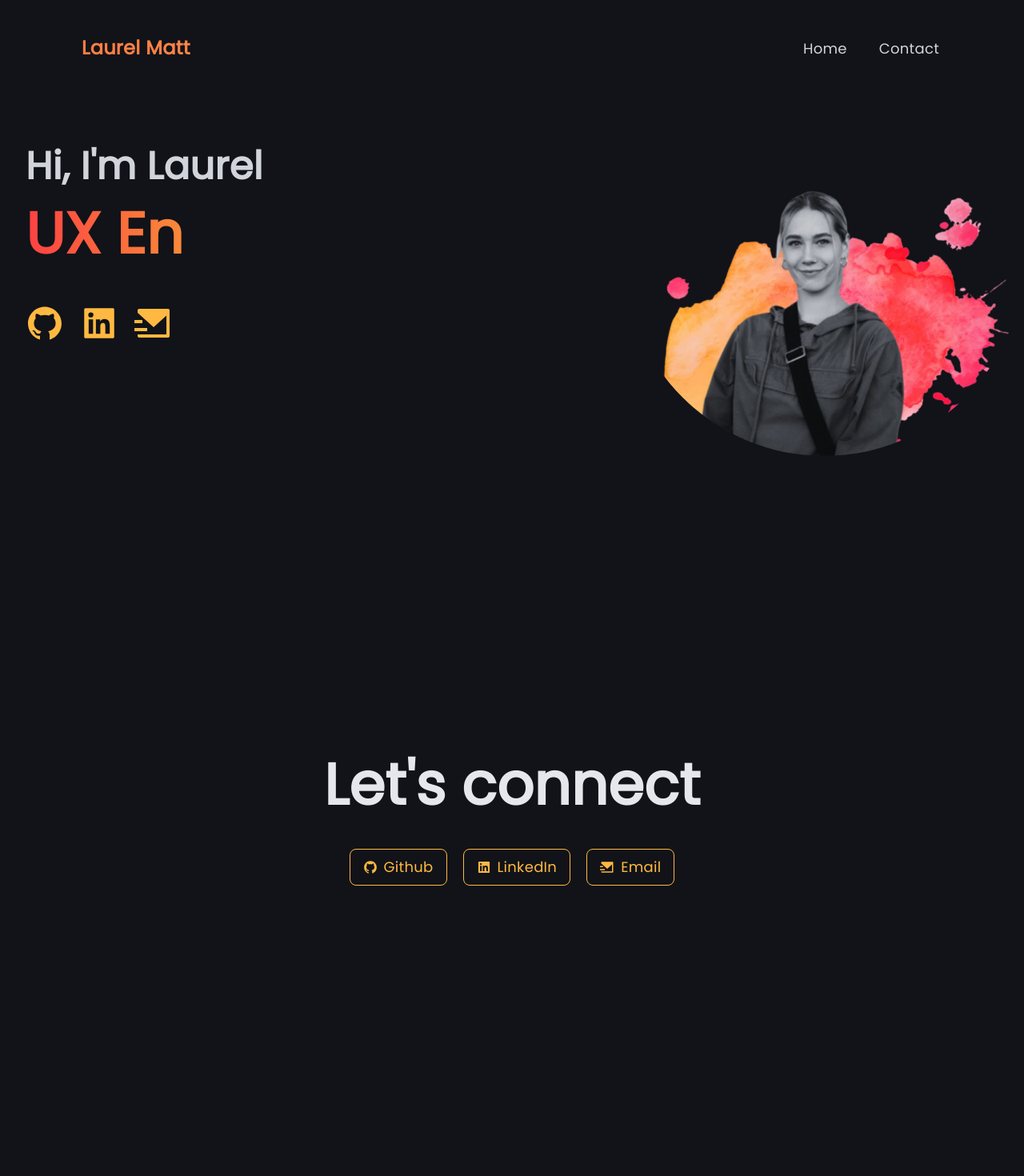
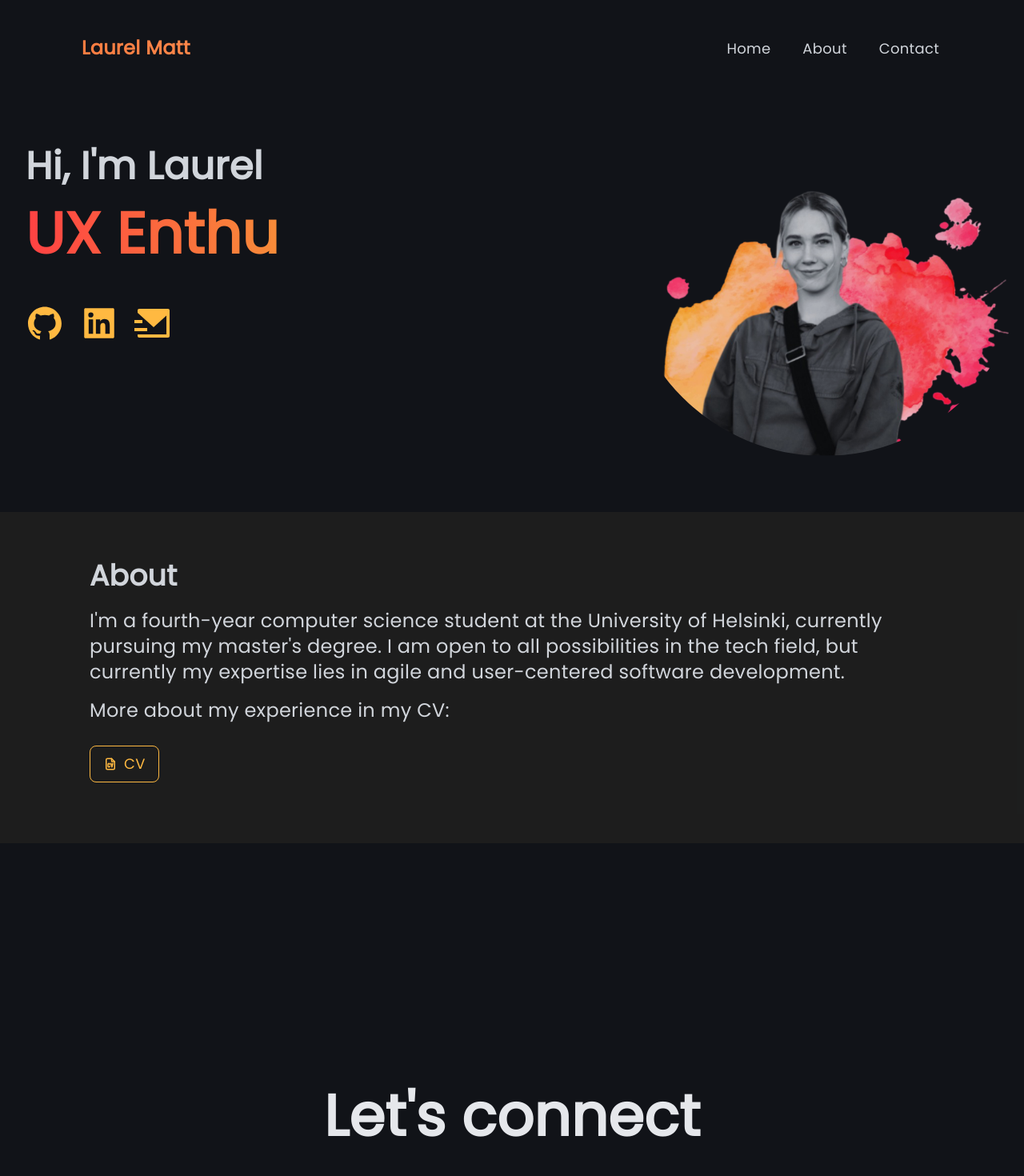
Before and after one commit to laurelcrelia/laurelcrelia.github.io, a React (Create React App) app: page /#/ in a window 1280 px wide. Shown: the top 1470 px of the page at 80% size. Before the commit the page ends 1440 px from the top, so only its background shows below. Built offline with nearby package versions, Linux system fonts and the light colour scheme.

Commit message:
Add About section

```diff
--- /dev/null
+++ b/src/components/About.jsx
@@ -0,0 +1,40 @@
+import React from "react"
+import { TbFileCv } from "react-icons/tb";
+
+const About= () => {
+    return (
+      <div className="py-10 text-white bg-[#1e1e1ef5] h-auto "id="about">
+        <div className="flex sm:flex-row items-center px-10 max-w-6xl mx-auto">
+            <div>
+                <div className="p-2">
+                    <div className="text-gray-300 my-3">
+                        <h3 className="text-4xl font-semibold mb-5">About</h3>
+                        <p className="flex items-center justify-center mb-4 text-xl md:text-2xl">
+                            I&apos;m a fourth-year computer science student at the University of Helsinki,
+                            currently pursuing my master&apos;s degree.
+                            I am open to all possibilities in the tech field, but currently my expertise lies in agile and user-centered software development.
+                        </p>
+                        <p className="flex items-center justify-start text-xl md:text-2xl">
+                        More about my experience in my CV:
+                        </p>
+                        <div className="my-7 sm:justify-center md:justify-start flex flex-col gap-5 text-5xl text-primary sm:flex-row">
+                        <a
+                                target="_blank"
+                                rel="noopener noreferrer"
+                                href="https://drive.google.com/file/d/1rszwL5F5OuKhJV3-JxG8Ge6mbUCCTIsA/view?usp=sharing"
+                                className="button-hover flex items-center justify-center rounded-lg border vibrant-border px-4 py-2 text-lg vibrant-text"
+                                >
+                                <TbFileCv className="mr-2 icon-primary" /> CV
+                            </a>
+                        </div>
+                    </div>
+
+
+                </div>
+            </div>
+        </div>
+      </div>
+    )
+  }
+
+export default About;
--- a/src/components/Navbar.jsx
+++ b/src/components/Navbar.jsx
@@ -8,6 +8,12 @@ const Navbar = () => {
 
     const handleNav = () => {
       setNav(!nav)
+    }
+
+    const scrollWithOffset = (el) => {
+      const yCoordinate = el.getBoundingClientRect().top + window.pageYOffset
+      const yOffset = -100
+      window.scrollTo({ top: yCoordinate + yOffset, behavior: 'smooth' })
     }
 
     return (
@@ -26,6 +32,13 @@ const Navbar = () => {
                 Home
               </HashLink>
             </li>
+              <>
+                <li className="p-5">
+                <HashLink smooth to="/#about" scroll={el => scrollWithOffset(el)}>
+                  About
+                </HashLink>
+              </li>
+              </>
               <>
                 <li className="p-5">
                   <HashLink smooth to="/#contact">
@@ -65,6 +78,13 @@ const Navbar = () => {
                   Home
                 </HashLink>
               </li>
+              <>
+                  <li className="p-5">
+                    <HashLink smooth to="/#about" scroll={el => scrollWithOffset(el)}>
+                      About
+                    </HashLink>
+                  </li>
+                </>
                 <>
                   <li className="p-5">
                     <HashLink smooth to="/#contact">
--- a/src/pages/Home/components/Info.jsx
+++ b/src/pages/Home/components/Info.jsx
@@ -50,7 +50,7 @@ const Info = () => {
           </div>
         </div>
         <div className="my-auto">
-          <img className="w-[400px] sm:w-[500px] mx-auto h-auto rounded-full" src={profilepic} alt="profile pic" />
+          <img className="w-[400px] sm:w-[500px] mx-auto h-auto rounded-full brightness-95" src={profilepic} alt="profile pic" />
         </div>
       </div>
     </div>
--- a/src/pages/Home/index.jsx
+++ b/src/pages/Home/index.jsx
@@ -1,5 +1,6 @@
 import React from "react"
 import Navbar from "../../components/Navbar.jsx"
+import About from "../../components/About.jsx"
 import Info from "./components/Info.jsx"
 import Contact from "./components/Contact.jsx"
 
@@ -8,6 +9,7 @@ const Home = () => {
     <div>
         <Navbar/>
         <Info/>
+        <About/>
         <Contact/>
     </div>
   )
```
